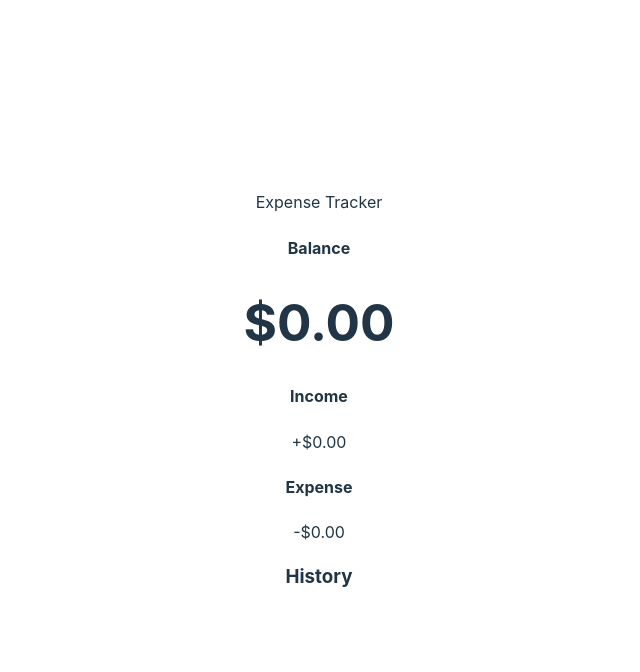
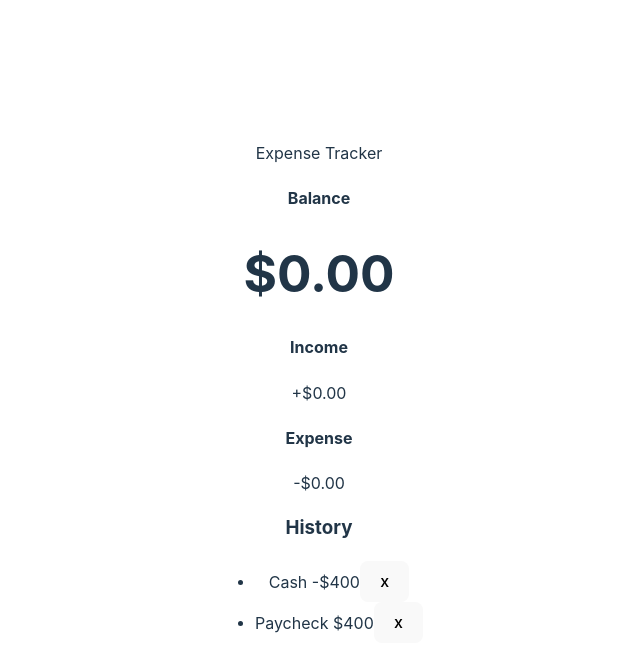
Before and after one commit to dannywo/vue-expense-tracker, a Vue app: page / in a window 1280 px wide. Shown: the top 672 px of the page, without its empty margins (321-961 px from the left). Built offline with nearby package versions, Linux system fonts and the light colour scheme.

Commit message:
Updates content/markup

```diff
--- a/src/components/TransactionList.vue
+++ b/src/components/TransactionList.vue
@@ -1,8 +1,11 @@
 <template>
     <h3>History</h3>
     <ul id="list" class="list">
-        <!-- <li class="minus">
-            Cash <span>$400</span><button class="delete-btn">x</button>
-        </li> -->
+        <li class="minus">
+            Cash <span>-$400</span><button class="delete-btn">x</button>
+        </li>
+        <li class="plus">
+            Paycheck <span>$400</span><button class="delete-btn">x</button>
+        </li>
     </ul>
 </template>
```
Also changed, not shown: src/components/AddTransaction.vue (+9 -0 lines).
